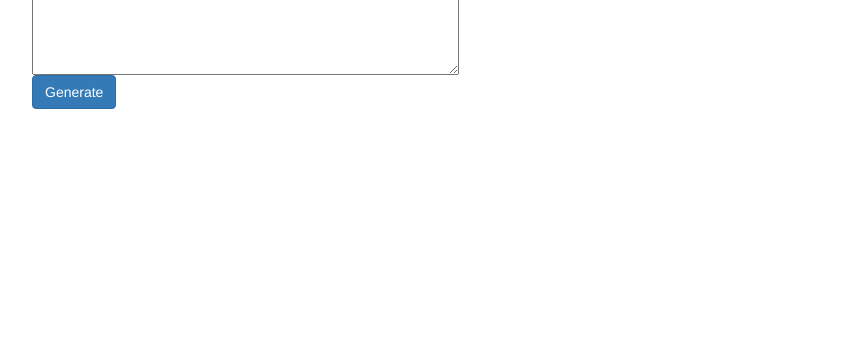
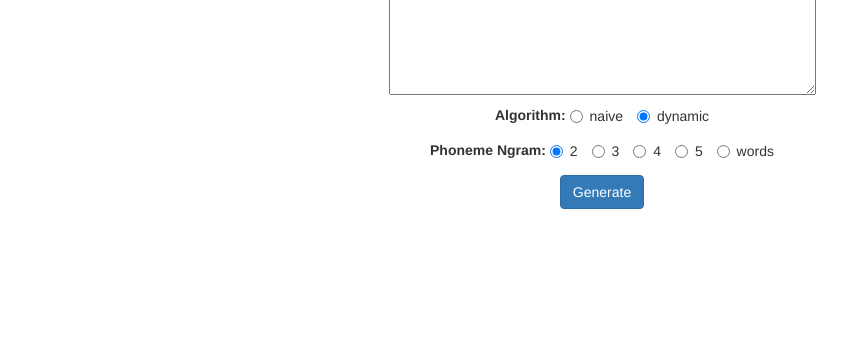
Before and after one commit to afcarl/autotune, a Flask app: page / in a window 1280 px wide. Shown: the part 444-800 px from the top of the page, without its empty margins (38-885 px from the left). Run offline with Flask 2, Linux system fonts and the light colour scheme; some libraries are stand-ins or nearby versions.

Commit message:
allowing different kinds of algorithms and functions

```diff
--- a/server.py
+++ b/server.py
@@ -1,7 +1,8 @@
 from flask import Flask, request, render_template
-from scripts.viterbi_phones import Viterbi
+from scripts import viterbi_phones, viterbi_words, naive_words, naive_phones
 from scripts.utils import Phonetics
 from scripts.cut_and_paste import cut_and_paste
+from scripts import utils
 
 import argparse
 import json
@@ -18,8 +19,8 @@ def index():
 def generate():
     # Global variables
     clips_file = 'data/obama/gen/tmp.txt'
-    ngram = 2
     phonemap_dir = 'data/obama/gen'
+    wordmap = 'data/obama/gen/wordmap.json'
     word2phone = 'data/word2phones.json'
     videos = 'data/obama/lowres_videos'
     tmp = 'data/obama/tmp'
@@ -29,14 +30,36 @@ def generate():
     subprocess.call('rm ' + final_video, shell=True)
     subprocess.call('rm ' + clips_file, shell=True)
 
-    # Create the video
-    script = request.data
+    # Parse arguments
+    data = json.loads(request.data)
+    script = data['script']
+    ngram = data['ngram']
+    algorithm = data['algorithm']
     lines = script.split('.')
-    phonetics = Phonetics(word2phone)
-    phones = phonetics.parse_compound_phones(lines, ngram)
-    memory = json.load(open(os.path.join(phonemap_dir, 'phonemap_' + str(ngram) + '.json')))
-    viterbi = Viterbi(clips_file, phones, memory, transition_penalty=-100, verbose=True)
-    viterbi.run()
+
+    # Create the video script
+    if algorithm == 'dynamic' and ngram == 'words':
+        words = utils.parse_words(lines)
+        memory = json.load(open(wordmap))
+        algorithm = viterbi_words.Viterbi(clips_file, words, memory, transition_penalty=-100, verbose=True)
+        algorithm.run()
+    elif algorithm == 'dynamic':
+        phonetics = Phonetics(word2phone)
+        phones = phonetics.parse_compound_phones(lines, int(ngram))
+        memory = json.load(open(os.path.join(phonemap_dir, 'phonemap_' + str(ngram) + '.json')))
+        algorithm = viterbi_phones.Viterbi(clips_file, phones, memory, transition_penalty=-100, verbose=True)
+        algorithm.run()
+    elif algorithm == 'naive' and ngram == 'words':
+        words = utils.parse_words(lines)
+        memory = json.load(open(wordmap))
+        naive_words.naive_words(clips_file, words, memory)
+    else:
+        phonetics = Phonetics(word2phone)
+        phones = phonetics.parse_phones(lines)
+        memory = json.load(open(os.path.join(phonemap_dir, 'phonemap_' + str(ngram) + '.json')))
+        naive_phones.naive_phones(clips_file, phones, memory, verbose=True)
+
+    # Generate the video
     cut_and_paste(final_video, clips_file, videos, tmp)
     return 'ok'
 
--- a/templates/index.html
+++ b/templates/index.html
@@ -2,11 +2,16 @@
 <head>
     <title>Text to Video</title>
     <link rel="stylesheet" href="https://maxcdn.bootstrapcdn.com/bootstrap/3.3.7/css/bootstrap.min.css" integrity="sha384-BVYiiSIFeK1dGmJRAkycuHAHRg32OmUcww7on3RYdg4Va+PmSTsz/K68vbdEjh4u" crossorigin="anonymous">
+    <style>
+        div {
+            margin-top: 10px;
+        }
+    </style>
     <script src="https://ajax.googleapis.com/ajax/libs/jquery/3.2.1/jquery.min.js"></script>
 </head>
-<body>
+<body align="center">
     <div class='container'>
-        <h2>Input text and press generate</h2>
+        <h2>Type in text and press generate to generate a video of Obama speaking</h2>
         <div>
             <video id="video" controls width="700">
                 <source id="mp4" type="video/mp4" />
@@ -16,6 +21,33 @@
             <textarea id="script" rows=5 cols=50></textarea>
         </div>
         <div>
+            <label>Algorithm: </label>
+            <label class="radio-inline">
+              <input type="radio" name="algorithms" id="inlineRadio2" value="naive"> naive
+            </label>
+            <label class="radio-inline">
+              <input type="radio" name="algorithms" id="inlineRadio2" value="dynamic" checked="checked"> dynamic
+            </label>
+        </div>
+        <div>
+            <label>Phoneme Ngram: </label>
+            <label class="radio-inline">
+              <input type="radio" name="ngrams" id="inlineRadio2" value="2" checked="checked"> 2
+            </label>
+            <label class="radio-inline">
+              <input type="radio" name="ngrams" id="inlineRadio3" value="3"> 3
+            </label>
+            <label class="radio-inline">
+              <input type="radio" name="ngrams" id="inlineRadio4" value="4"> 4
+            </label>
+            <label class="radio-inline">
+              <input type="radio" name="ngrams" id="inlineRadio5" value="4"> 5
+            </label>
+            <label class="radio-inline">
+              <input type="radio" name="ngrams" id="inlineRadio1" value="words"> words
+            </label>
+        </div>
+        <div>
             <button onclick="generate()" class="btn btn-primary" name="generate">Generate</button>
         </div>
         <div id="message"></div>
@@ -23,17 +55,18 @@
     <script>
         function generate() {
             var script = $('#script').val();
+            var algorithm = $('input[name="algorithms"]:checked').val();
+            var ngram = $('input[name="ngrams"]:checked').val();
             $('#message').text('Loading...');
             $.ajax({
                 url: '/generate',
-                data: script,
+                data: JSON.stringify({script: script, ngram: ngram, algorithm: algorithm}),
                 method: 'POST',
                 contentType: 'application/json;charset=UTF-8',
                 success: function() {
                     var d = new Date();
                     $('#message').empty();
                     $('#video').attr('src', '/static/gen/tmp.mp4?data=' + d.getTime());
-                    $('#video').load();
                 }
             });
         }
```
